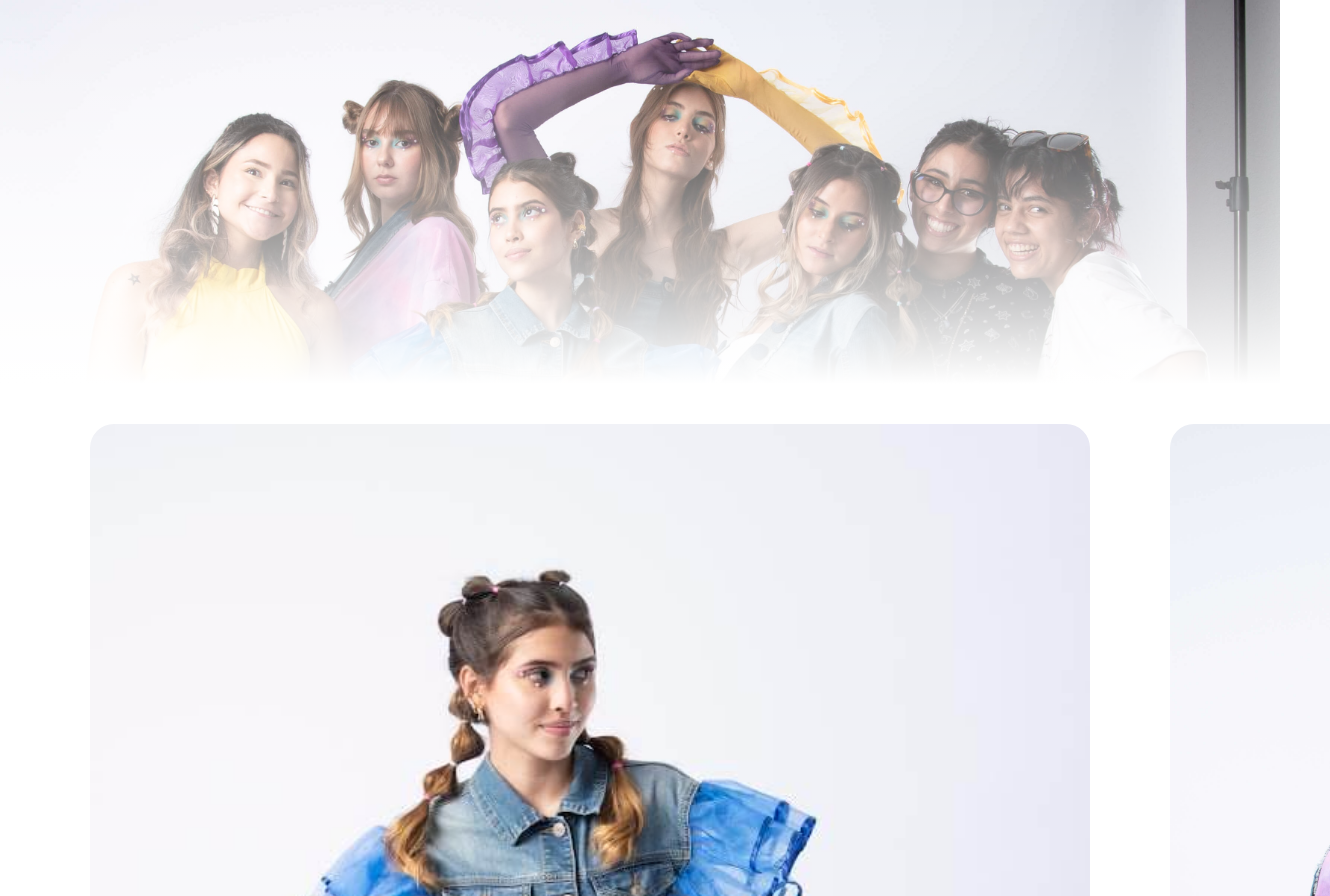
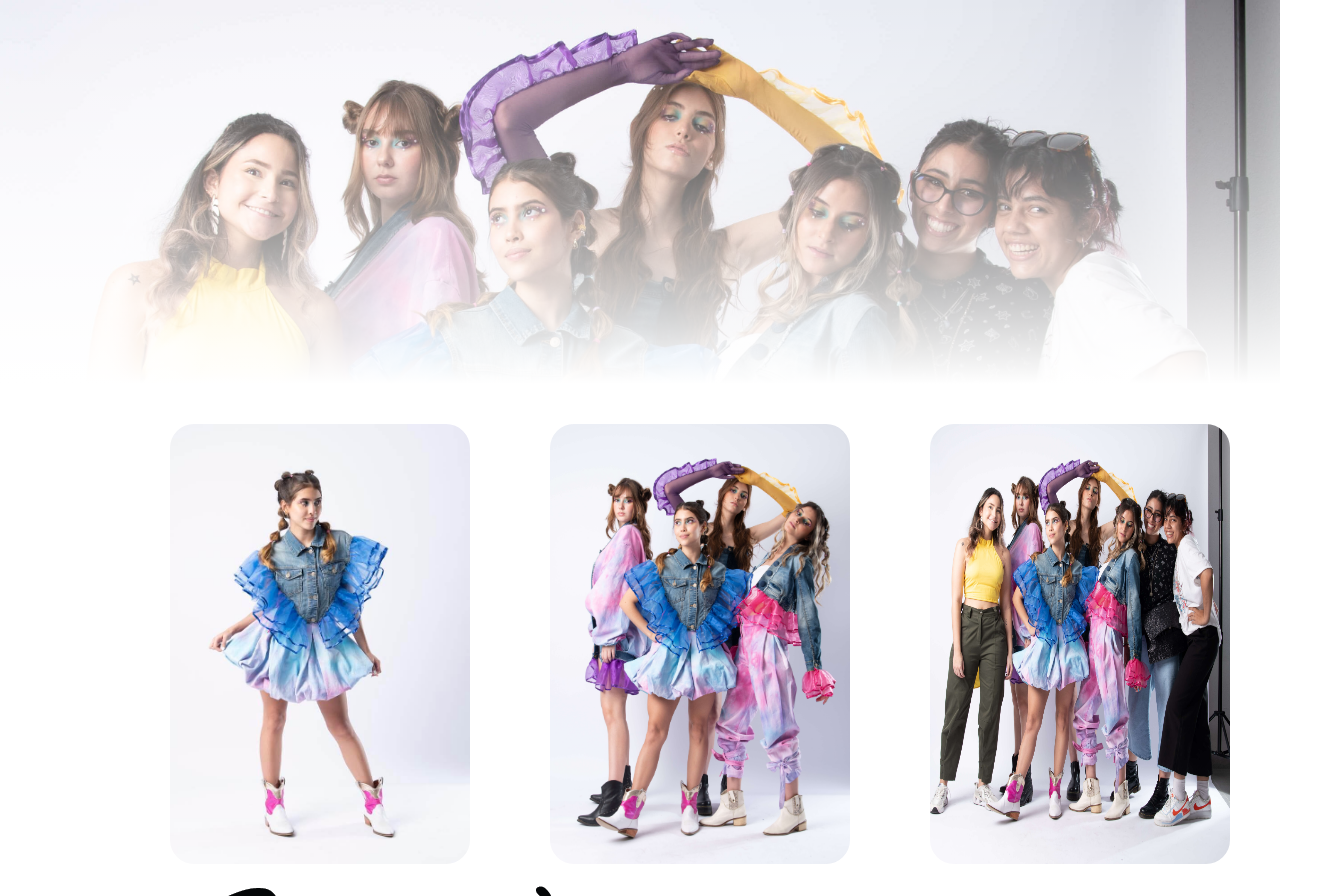
Before and after one commit to davidlondonor/manututu, a Next.js app: page / in a window 1280 px wide. Shown: the top 896 px of the page, 1330 px wide, since content can reach past the window. Built offline with nearby package versions, Linux system fonts and the light colour scheme.

Commit message:
add carrusel

```diff
--- a/components/Slider.js
+++ b/components/Slider.js
@@ -6,12 +6,12 @@ import images from "../components/Gallery/ImagesGallery";
 const Slider = () => {
 	console.log(images);
 	return (
-		<>
+		<main className="ml-20 mr-20">
 			<motion.div
 				className="carousel cursor-grab overflow-hidden"
 				animate={{ x: 50 }}
 			>
-				<motion.div className="inner-carousel flex">
+				<motion.div drag="x" className="inner-carousel flex">
 					{images.map((image, index) => {
 						return (
 							<motion.div
@@ -19,11 +19,11 @@ const Slider = () => {
 								key={2}
 							>
 								<Image
-									className="rounded-3xl"
+									className="rounded-3xl pointer-events-none"
 									src={image}
 									alt="Description"
-									width={1000}
-									height={1400}
+									width={300}
+									height={440}
 								/>
 							</motion.div>
 						);
@@ -31,7 +31,7 @@ const Slider = () => {
 				</motion.div>
 			</motion.div>
 			<h1>Hola</h1>
-		</>
+		</main>
 	);
 };
 
```
